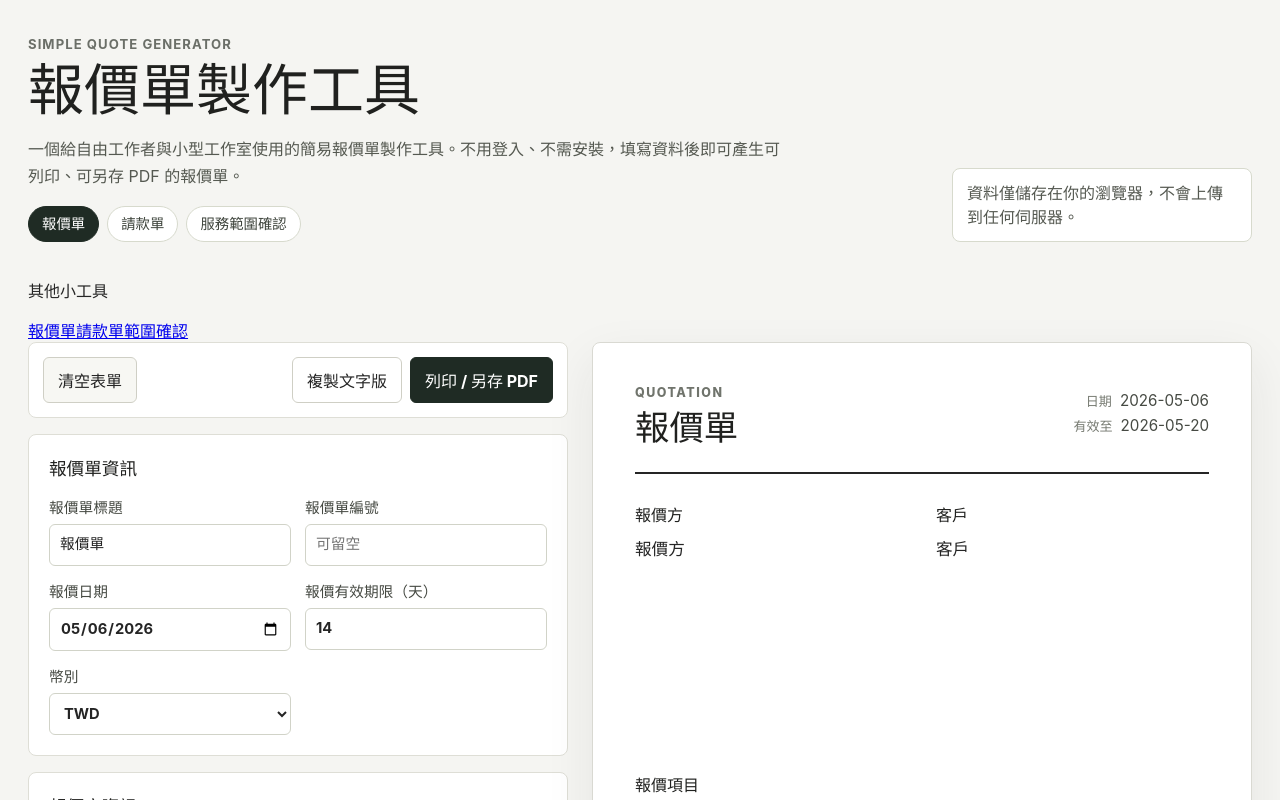
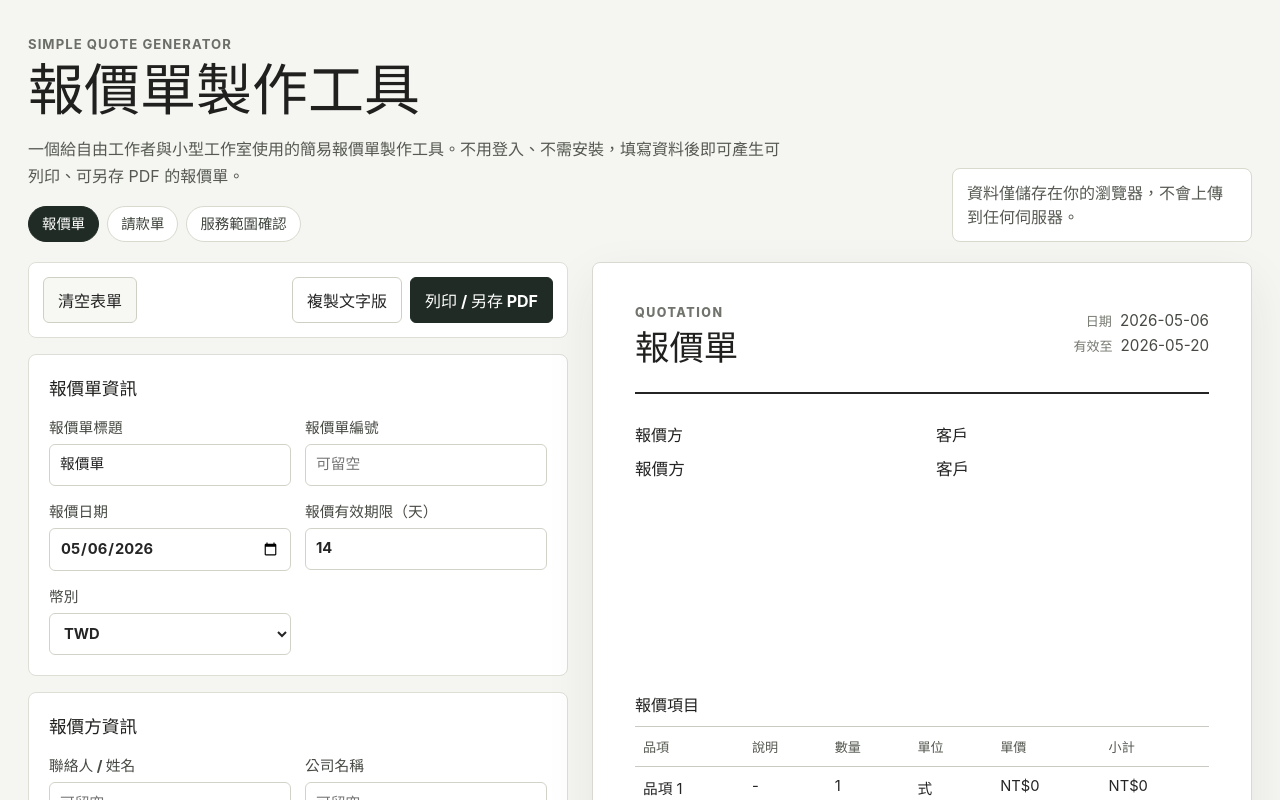
Before and after one commit to dong-sc/simple-quote-generator, a React (Vite) app: page / in a window 1280 px wide. Shown: the top 800 px of the page. Built offline with nearby package versions, Linux system fonts and the light colour scheme.

Commit message:
Remove tool shortcut links

```diff
--- a/src/App.tsx
+++ b/src/App.tsx
@@ -44,25 +44,6 @@
   }
 }
 
-function ToolShortcuts() {
-  return (
-    <nav className="tool-shortcuts" aria-label="接案文件工具切換">
-      <p>其他小工具</p>
-      <div>
-        <a aria-current="page" href="https://dong-sc.github.io/simple-quote-generator/">
-          報價單
-        </a>
-        <a href="https://dong-sc.github.io/simple-payment-request-generator/">
-          請款單
-        </a>
-        <a href="https://dong-sc.github.io/simple-scope-confirmation-generator/">
-          範圍確認
-        </a>
-      </div>
-    </nav>
-  );
-}
-
 export default function App() {
   const [quoteData, setQuoteData] = useState<QuoteData>(() => loadQuoteData());
   const [copyMessage, setCopyMessage] = useState('');
@@ -106,7 +87,6 @@
     <>
       <Header />
       <main className="app-shell">
-        <ToolShortcuts />
         <section className="workspace" aria-label="報價單製作工作區">
           <div className="form-pane">
             <ActionBar
```
